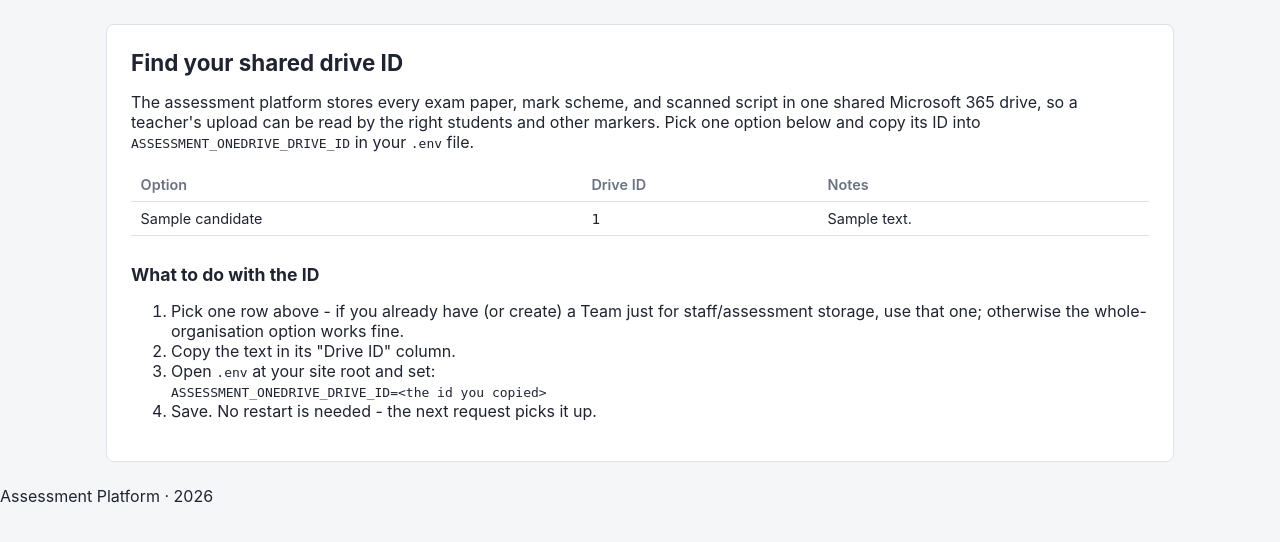
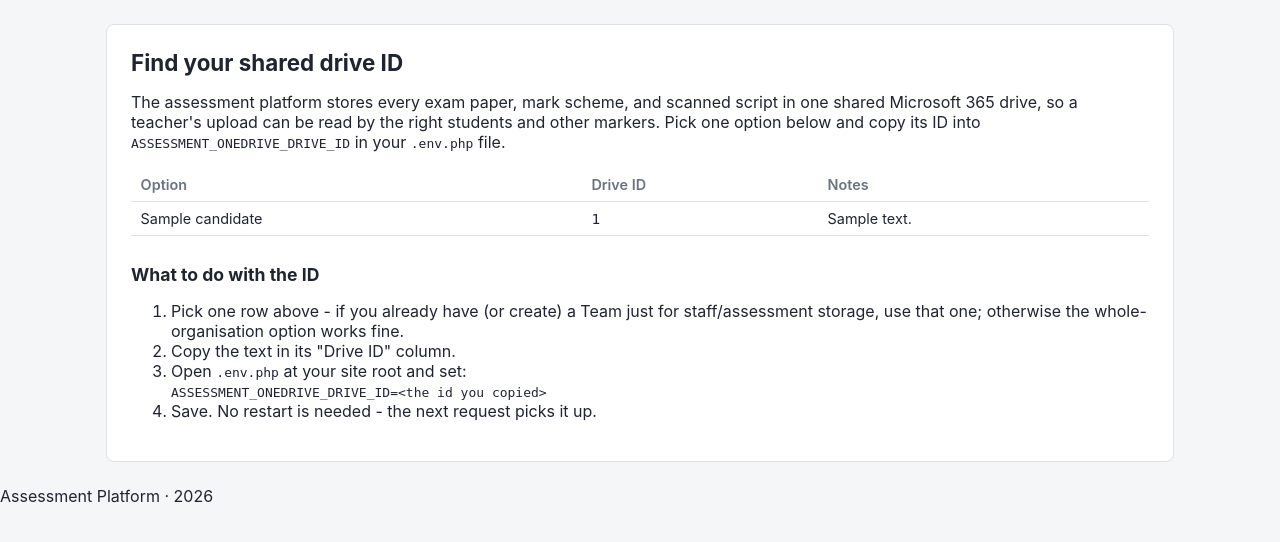
Before and after one commit to vornstar/Edutest, a PHP site: template assessment/views/admin/onedrive_lookup.php in a window 1280 px wide. Shown: the part 45-587 px from the top of the page. Run offline with PHP 8.4, Linux system fonts and the light colour scheme; the template is opened without the code that fills it: most values are stand-ins (such as "Sample title", 1, 10 or a date in 2020); data that the repository does not hold is empty; some libraries are stand-ins or nearby versions.

Commit message:
Fix live 500 error and secrets exposure from broken .htaccess rules
The Require all denied directives added for defense-in-depth caused a
hard 500 on this host's Apache/AllowOverride config the moment they were
hit - confirmed live: removing assessment/.htaccess fixed the 500, and
with it gone .env (containing real secrets) turned out to be served as
plain text over HTTP.

Fixes:
 - Secrets now live in .env.php instead of .env. A .php file is always
   executed by the PHP interpreter rather than served as static text, on
   any PHP host, regardless of .htaccess/AllowOverride restrictions - the
   file starts with a bare `<?php exit;` line so a direct request to it
   returns nothing even if every other protection fails.
 - Dropped the Require all denied blocks from every .htaccess (they 500
   on this host and aren't load-bearing anyway: models/controllers/
   services are execute-only class definitions with no top-level echo,
   so a direct request to one is already harmless).
 - config/schema.sql is the one remaining static file with no PHP-level
   protection available; noted in assessment/.htaccess that it should be
   deleted from the live deployment after it's been imported once.

The previously-exposed secrets (Azure client secret, DB passwords) should
be rotated since they were served in plaintext over HTTP.

Co-Authored-By: Claude Sonnet 5 <noreply@anthropic.com>
Claude-Session: https://claude.ai/code/session_012VCesfdBWmL9S2CFvpDwKk

```diff
--- a/assessment/views/admin/onedrive_lookup.php
+++ b/assessment/views/admin/onedrive_lookup.php
@@ -8,7 +8,7 @@ require __DIR__ . '/../partials/header.php';
     <h1>Find your shared drive ID</h1>
     <p>The assessment platform stores every exam paper, mark scheme, and scanned script in one shared
         Microsoft 365 drive, so a teacher's upload can be read by the right students and other markers.
-        Pick one option below and copy its ID into <code>ASSESSMENT_ONEDRIVE_DRIVE_ID</code> in your <code>.env</code> file.</p>
+        Pick one option below and copy its ID into <code>ASSESSMENT_ONEDRIVE_DRIVE_ID</code> in your <code>.env.php</code> file.</p>
 
     <?php if ($errors): ?>
         <div class="alert">
@@ -38,7 +38,7 @@ require __DIR__ . '/../partials/header.php';
     <ol>
         <li>Pick one row above - if you already have (or create) a Team just for staff/assessment storage, use that one; otherwise the whole-organisation option works fine.</li>
         <li>Copy the text in its "Drive ID" column.</li>
-        <li>Open <code>.env</code> at your site root and set:
+        <li>Open <code>.env.php</code> at your site root and set:
             <br><code>ASSESSMENT_ONEDRIVE_DRIVE_ID=&lt;the id you copied&gt;</code>
         </li>
         <li>Save. No restart is needed - the next request picks it up.</li>
--- a/auth_handler.php
+++ b/auth_handler.php
@@ -26,7 +26,7 @@ $is_mobile = (isset($_GET['state']) && $_GET['state'] === 'mobile') ||
 
 $clientId     = "eb393a58-2841-4188-9e8e-0dd26026b2e6";
 $tenantId     = "3df55413-ced7-4b48-8f6e-30bc4dac254f";
-$clientSecret = qmhs_env('AZURE_CLIENT_SECRET'); // see .env / .env.example - kept out of source control
+$clientSecret = qmhs_env('AZURE_CLIENT_SECRET'); // see .env.php / .env.php.example - kept out of source control
 $redirectUri  = "https://www.qmhsportal.co.uk/auth_handler.php";
 
 // Added Files.Read and Files.Read.All scopes to authorise OneDrive file access
```
Also changed, not shown: assessment/config/config.php (+4 -4 lines), includes/secrets.php (+20 -5 lines), assessment/.htaccess, assessment/config/.htaccess (deleted), assessment/controllers/.htaccess (deleted), assessment/models/.htaccess (deleted), assessment/services/.htaccess (deleted), assessment/views/.htaccess (deleted), 3 other files.
